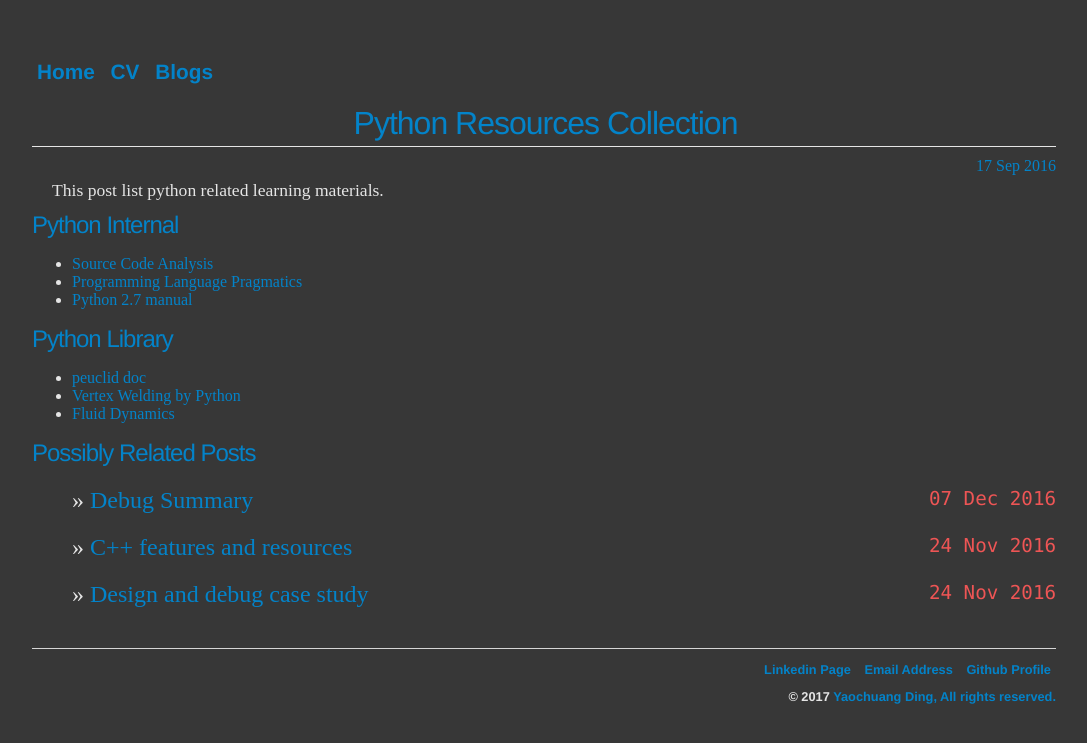
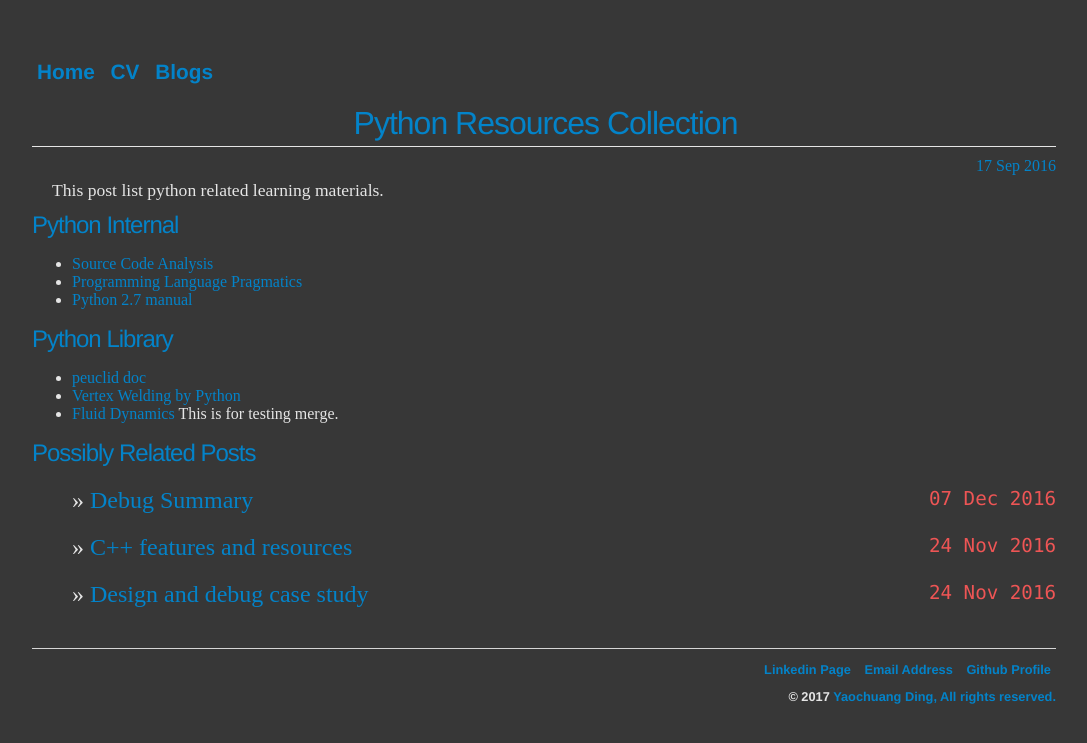
Before and after one commit to ychding11/ychding11.github.io, a Jekyll site: the page built from _posts/2016-09-17-Python-Resources.md, in a window 1280 px wide. Shown: the top 743 px of the page, without its empty margins (96-1183 px from the left). Built offline with Jekyll 4.4.1, drawn with Linux system fonts in a browser that asks for light colours.

Commit message:
testing merge

```diff
--- a/_posts/2016-09-17-Python-Resources.md
+++ b/_posts/2016-09-17-Python-Resources.md
@@ -17,3 +17,4 @@ This post list python related learning materials.
 - [peuclid doc](https://github.com/ezag/pyeuclid/blob/master/euclid.rst)
 - [Vertex Welding by Python](http://prideout.net/blog/?p=46)
 - [Fluid Dynamics](http://http.developer.nvidia.com/GPUGems/gpugems_ch38.html)
+This is for testing merge.
```
